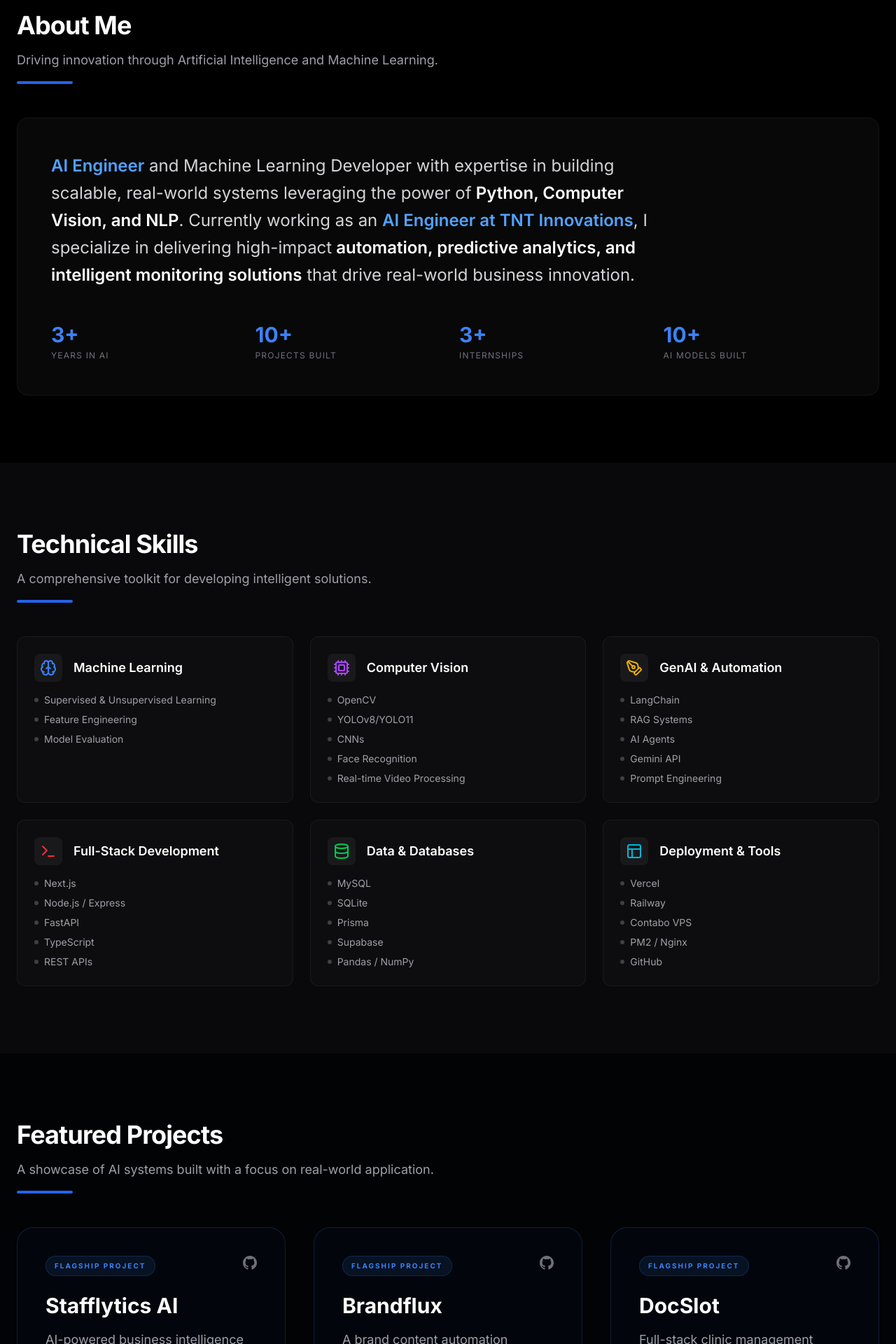
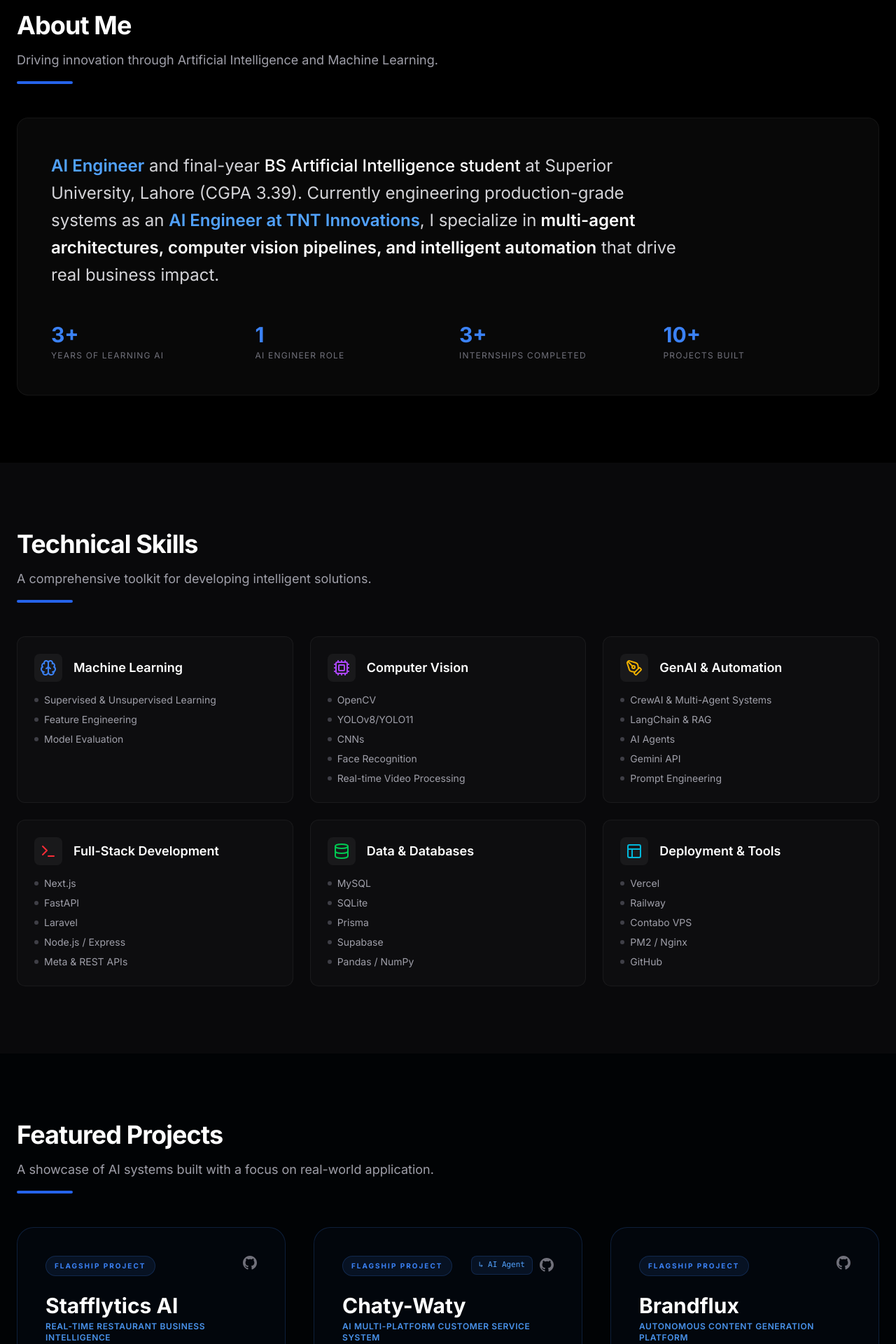
Before and after one commit to minhajasghar/Portfolio, a Next.js app: page / in a window 1280 px wide. Shown: the part 880-2800 px from the top of the page at 70% size. Built offline with nearby package versions, Linux system fonts and the light colour scheme.

Commit message:
feat: add core portfolio UI components and AI chat API route

```diff
--- a/src/components/AIAssistant.tsx
+++ b/src/components/AIAssistant.tsx
@@ -10,21 +10,23 @@ type Message = {
 };
 
 const KNOWLEDGE_BASE = {
-  about: "Minhaj Asghar is an AI Engineer and Machine Learning Developer specializing in Computer Vision, NLP, and automation. He currently works as an AI Engineer at TNT Innovations and has built over 10+ professional AI projects.",
-  projects: "His flagship projects include Stafflytics AI (restaurant business intelligence with YOLOv8-Pose), Brandflux (brand content automation platform), and DocSlot (clinic management system).",
-  skills: "He is proficient in Python, YOLO, OpenCV, TensorFlow, PyTorch, LangChain, and FastAPI/Next.js. He also has strong experience in edge CV deployment and SQL.",
+  about: "Minhaj Asghar is an AI Engineer and final-year BS Artificial Intelligence student at Superior University, Lahore (CGPA 3.39, 2023–2027). He has 3+ years of learning AI, completed 3+ internships, and currently works as an AI Engineer at TNT Innovations.",
+  education: "Minhaj is in his final year of Bachelor of Science in Artificial Intelligence at Superior University, Lahore (2023–2027) with a CGPA of 3.39.",
+  projects: "His flagship projects include Stafflytics AI (restaurant BI with YOLOv8-Pose), Chaty-Waty (multi-platform AI customer service system with CrewAI, Gemini API & Meta APIs built at TNT Innovations), and Brandflux (brand content generation platform).",
+  skills: "He is proficient in Python, CrewAI, YOLO, OpenCV, TensorFlow, PyTorch, LangChain, and FastAPI/Next.js. He also has strong experience in edge CV deployment and SQL.",
   contact: "You can contact Minhaj via the contact form on this website or email him at minhajasghar5@gmail.com. He is also active on LinkedIn and GitHub.",
-  experience: "Minhaj is currently working as an AI Engineer at TNT Innovations, where he designs real-time video analytics and automated monitoring CV pipelines. Prior to this role, he completed 3+ internships in Machine Learning, AI Research, and Data Science."
+  experience: "Minhaj is currently working as an AI Engineer at TNT Innovations, where he designs real-time video analytics and multi-agent systems. Prior to this role, he completed 3+ internships in Machine Learning, AI Research, and Data Science."
 };
 
 const getLocalResponse = (query: string): string => {
   const q = query.toLowerCase();
-  if (q.includes("project") || q.includes("work")) return KNOWLEDGE_BASE.projects;
+  if (q.includes("project") || q.includes("work") || q.includes("chaty")) return KNOWLEDGE_BASE.projects;
+  if (q.includes("education") || q.includes("university") || q.includes("gpa") || q.includes("degree") || q.includes("study") || q.includes("student")) return KNOWLEDGE_BASE.education;
   if (q.includes("about") || q.includes("who is") || q.includes("role") || q.includes("title")) return KNOWLEDGE_BASE.about;
   if (q.includes("skill") || q.includes("tech") || q.includes("language")) return KNOWLEDGE_BASE.skills;
   if (q.includes("contact") || q.includes("email") || q.includes("hire")) return KNOWLEDGE_BASE.contact;
   if (q.includes("experience") || q.includes("internship") || q.includes("job")) return KNOWLEDGE_BASE.experience;
-  return "That's a great question! Minhaj is an AI Engineer specializing in Computer Vision, Machine Learning, and Generative AI. For specific details about his experience, projects, or skills, feel free to ask!";
+  return "That's a great question! Minhaj is an AI Engineer and final-year BS Artificial Intelligence student at Superior University Lahore (CGPA 3.39). For specific details about his experience, projects, or skills, feel free to ask!";
 };
 
 export default function AIAssistant() {
--- a/src/components/About.tsx
+++ b/src/components/About.tsx
@@ -19,29 +19,28 @@ export default function About() {
           className="glass p-8 md:p-12 rounded-2xl border border-white/5"
         >
           <p className="text-xl md:text-2xl text-zinc-300 leading-relaxed max-w-4xl">
-            <span className="text-blue-400 font-semibold">AI Engineer</span> and Machine Learning Developer with expertise in building scalable, real-world systems leveraging the power of
-            <span className="text-white font-semibold"> Python, Computer Vision, and NLP</span>.
-            Currently working as an <span className="text-blue-400 font-semibold">AI Engineer at TNT Innovations</span>, I specialize in delivering high-impact
-            <span className="text-white font-semibold"> automation, predictive analytics, and intelligent monitoring solutions</span>{" "}
-            that drive real-world business innovation.
+            <span className="text-blue-400 font-semibold">AI Engineer</span> and final-year <span className="text-white font-medium">BS Artificial Intelligence student</span> at Superior University, Lahore (CGPA 3.39).
+            Currently engineering production-grade systems as an <span className="text-blue-400 font-semibold">AI Engineer at TNT Innovations</span>, I specialize in
+            <span className="text-white font-semibold"> multi-agent architectures, computer vision pipelines, and intelligent automation</span>{" "}
+            that drive real business impact.
           </p>
 
           <div className="grid grid-cols-2 md:grid-cols-4 gap-8 mt-12">
             <div>
               <h4 className="text-blue-500 font-bold text-3xl mb-1">3+</h4>
-              <p className="text-zinc-500 text-xs uppercase tracking-widest">Years in AI</p>
+              <p className="text-zinc-500 text-xs uppercase tracking-widest">Years of Learning AI</p>
+            </div>
+            <div>
+              <h4 className="text-blue-500 font-bold text-3xl mb-1">1</h4>
+              <p className="text-zinc-500 text-xs uppercase tracking-widest">AI Engineer Role</p>
+            </div>
+            <div>
+              <h4 className="text-blue-500 font-bold text-3xl mb-1">3+</h4>
+              <p className="text-zinc-500 text-xs uppercase tracking-widest">Internships Completed</p>
             </div>
             <div>
               <h4 className="text-blue-500 font-bold text-3xl mb-1">10+</h4>
               <p className="text-zinc-500 text-xs uppercase tracking-widest">Projects Built</p>
-            </div>
-            <div>
-              <h4 className="text-blue-500 font-bold text-3xl mb-1">3+</h4>
-              <p className="text-zinc-500 text-xs uppercase tracking-widest">Internships</p>
-            </div>
-            <div>
-              <h4 className="text-blue-500 font-bold text-3xl mb-1">10+</h4>
-              <p className="text-zinc-500 text-xs uppercase tracking-widest">AI Models Built</p>
             </div>
           </div>
         </motion.div>
--- a/src/components/Education.tsx
+++ b/src/components/Education.tsx
@@ -2,32 +2,122 @@
 
 import { motion } from "framer-motion";
 import SectionHeader from "./SectionHeader";
-import { GraduationCap } from "lucide-react";
+import { GraduationCap, Award, Calendar, MapPin, BookOpen, Sparkles, CheckCircle2 } from "lucide-react";
+
+const coursework = [
+  "Deep Learning & Neural Networks",
+  "Computer Vision & Edge Inference",
+  "Generative AI & Agent Architectures",
+  "Data Structures & Algorithms",
+  "Machine Learning & Pattern Recognition",
+  "Database Systems & Cloud Deployments"
+];
 
 export default function Education() {
   return (
-    <section id="education" className="py-24 bg-black">
-      <div className="container mx-auto px-6">
+    <section id="education" className="py-24 bg-black relative overflow-hidden">
+      {/* Subtle background glow */}
+      <div className="absolute top-1/2 left-1/2 -translate-x-1/2 -translate-y-1/2 w-[500px] h-[300px] bg-blue-600/5 blur-[120px] rounded-full pointer-events-none" />
+
+      <div className="container max-w-6xl mx-auto px-6 relative z-10">
         <SectionHeader
           title="Education"
+          subtitle="Academic foundation empowering my real-world engineering in Artificial Intelligence."
         />
 
         <motion.div
-          initial={{ opacity: 0, scale: 0.98 }}
-          whileInView={{ opacity: 1, scale: 1 }}
+          initial={{ opacity: 0, y: 25 }}
+          whileInView={{ opacity: 1, y: 0 }}
           viewport={{ once: true }}
-          className="p-8 rounded-2xl border border-white/5 bg-white/[0.01] flex items-start gap-6 max-w-3xl"
+          transition={{ duration: 0.6 }}
+          className="glass rounded-3xl border border-white/10 p-8 md:p-12 hover:border-blue-500/30 transition-all duration-500 relative overflow-hidden group shadow-2xl"
         >
-          <div className="p-4 rounded-xl bg-blue-500/10 text-blue-500">
-            <GraduationCap size={32} />
+          {/* Top subtle highlight line */}
+          <div className="absolute top-0 left-0 right-0 h-[2px] bg-gradient-to-r from-transparent via-blue-500/40 to-transparent" />
+
+          <div className="flex flex-col lg:flex-row lg:items-start justify-between gap-8 mb-8 pb-8 border-b border-white/10">
+            {/* Degree & University Details */}
+            <div className="flex items-start gap-5">
+              <div className="p-4 rounded-2xl bg-blue-500/10 text-blue-400 border border-blue-500/20 group-hover:scale-105 transition-transform flex-shrink-0 shadow-lg shadow-blue-500/5">
+                <GraduationCap size={36} />
+              </div>
+
+              <div>
+                <div className="flex items-center gap-3 flex-wrap mb-2">
+                  <span className="text-xs px-3 py-1 rounded-full bg-blue-500/10 text-blue-400 border border-blue-500/20 font-semibold flex items-center gap-1.5">
+                    <span className="w-1.5 h-1.5 rounded-full bg-blue-400 animate-pulse" />
+                    Final Year Undergraduate Student
+                  </span>
+                  <span className="text-xs px-3 py-1 rounded-full bg-white/5 text-zinc-400 border border-white/10 font-medium">
+                    BS Artificial Intelligence
+                  </span>
+                </div>
+
+                <h3 className="text-2xl md:text-3xl font-bold text-white tracking-tight mb-2">
+                  Bachelor of Science in Artificial Intelligence
+                </h3>
+
+                <p className="text-lg md:text-xl text-blue-400/90 font-medium mb-3 flex items-center gap-2">
+                  <span>Superior University, Lahore</span>
+                </p>
+
+                <div className="flex items-center gap-6 text-sm text-zinc-400 flex-wrap">
+                  <span className="flex items-center gap-1.5">
+                    <Calendar size={15} className="text-blue-400" />
+                    2023 – 2027 (Expected Graduation)
+                  </span>
+                  <span className="flex items-center gap-1.5">
+                    <MapPin size={15} className="text-blue-400" />
+                    Lahore, Pakistan
+                  </span>
+                </div>
+              </div>
+            </div>
+
+            {/* CGPA & Academic Standing Card */}
+            <div className="flex-shrink-0 lg:text-right flex lg:flex-col items-center lg:items-end justify-between gap-4 p-5 rounded-2xl bg-white/[0.02] border border-white/10 backdrop-blur-md">
+              <div className="flex items-center gap-2 text-yellow-400/90 text-xs font-semibold uppercase tracking-wider">
+                <Award size={16} />
+                <span>Academic Standing</span>
+              </div>
+              <div>
+                <div className="text-3xl md:text-4xl font-extrabold bg-gradient-to-r from-blue-400 to-cyan-300 bg-clip-text text-transparent">
+                  3.39
+                  <span className="text-zinc-500 text-lg font-medium"> / 4.0</span>
+                </div>
+                <p className="text-xs text-zinc-400 mt-1">Cumulative Grade Point Average</p>
+              </div>
+            </div>
           </div>
-          <div>
-            <h3 className="text-2xl font-bold mb-1">BS Artificial Intelligence</h3>
-            <p className="text-zinc-300 text-lg mb-2">Superior University</p>
-            <div className="flex items-center gap-4 text-sm text-zinc-500">
-              <span>2023 – 2027</span>
-              <span className="w-1 h-1 rounded-full bg-zinc-700" />
-              <span className="font-semibold text-blue-400">CGPA: 3.4</span>
+
+          {/* Core Focus & Key Coursework */}
+          <div className="grid grid-cols-1 lg:grid-cols-[1.2fr_1.8fr] gap-8 items-start">
+            <div>
+              <h4 className="text-sm font-semibold uppercase tracking-widest text-zinc-400 mb-3 flex items-center gap-2">
+                <Sparkles size={16} className="text-blue-400" />
+                Academic Overview
+              </h4>
+              <p className="text-zinc-300 leading-relaxed text-sm md:text-base">
+                Currently in the final year of my Bachelor of Science in Artificial Intelligence at Superior University Lahore. Combining deep academic research in modern machine learning, multi-agent frameworks, and computer vision with active industry engineering as an AI Engineer at TNT Innovations.
+              </p>
+            </div>
+
+            <div>
+              <h4 className="text-sm font-semibold uppercase tracking-widest text-zinc-400 mb-3 flex items-center gap-2">
+                <BookOpen size={16} className="text-blue-400" />
+                Key Coursework & Specializations
+              </h4>
+              <div className="grid grid-cols-1 sm:grid-cols-2 gap-2.5">
+                {coursework.map((course) => (
+                  <div
+                    key={course}
+                    className="flex items-center gap-2 px-3 py-2 rounded-xl bg-white/[0.02] border border-white/5 text-xs md:text-sm text-zinc-300 hover:border-blue-500/20 hover:text-white transition-colors"
+                  >
+                    <CheckCircle2 size={14} className="text-blue-400 flex-shrink-0" />
+                    <span>{course}</span>
+                  </div>
+                ))}
+              </div>
             </div>
           </div>
         </motion.div>
--- a/src/components/Hero.tsx
+++ b/src/components/Hero.tsx
@@ -27,7 +27,7 @@ export default function Hero() {
               className="px-4 py-1.5 rounded-full border border-blue-500/30 bg-blue-500/10 text-sm font-medium text-blue-400 mb-8 inline-flex items-center gap-2 backdrop-blur-sm"
             >
               <span className="w-2 h-2 rounded-full bg-blue-400 animate-pulse" />
-              AI Engineer @ TNT Innovations
+              AI Engineer @ TNT Innovations • Final Year BS AI
             </motion.span>
 
             <div className="relative">
@@ -41,7 +41,7 @@ export default function Hero() {
             </h2>
 
             <p className="text-zinc-400 mb-12 max-w-lg mx-auto lg:mx-0 text-lg md:text-xl leading-relaxed">
-              Building intelligent systems with Machine Learning, Computer Vision, and Generative AI.
+              Final-year BS Artificial Intelligence student & practicing AI Engineer building intelligent multi-agent systems, computer vision, and scalable ML solutions.
             </p>
 
             <div className="flex flex-col sm:flex-row items-center justify-center lg:justify-start gap-5">
--- a/src/components/Projects.tsx
+++ b/src/components/Projects.tsx
@@ -6,26 +6,30 @@ import SectionHeader from "./SectionHeader";
 const projects = [
   {
     title: "Stafflytics AI",
+    subtitle: "Real-Time Restaurant Business Intelligence",
     description: "AI-powered business intelligence system for restaurants using computer vision and machine learning. Features real-time staff tracking, automated attendance, and performance analytics.",
     tags: ["YOLOv8-Pose", "Flask", "MySQL", "RTSP"],
     flagship: true,
     githubUrl: "https://github.com/minhajasghar/Stafflytics-AI"
   },
   {
+    title: "Chaty-Waty",
+    subtitle: "AI Multi-Platform Customer Service System",
+    note: "Built at TNT Innovations • Multi-Agent Architecture",
+    description: "Multi-platform AI customer service system automating support across Facebook, Instagram, WhatsApp, and Lazada with a CrewAI multi-agent architecture and Gemini API for context-aware, order-aware responses.",
+    tags: ["CrewAI", "Python", "Gemini API", "Meta APIs", "Laravel", "MySQL"],
+    flagship: true,
+    githubUrl: "https://github.com/minhajasghar/chaty-waty",
+    agentRepoUrl: "https://github.com/minhajasghar/CrewAI-MySQL-Agent"
+  },
+  {
     title: "Brandflux",
+    subtitle: "Autonomous Content Generation Platform",
     description: "A brand content automation platform with client login. Clients submit their brand website and app, then receive ready-to-post content for Instagram, Facebook, and LinkedIn.",
-    tags: ["Next.js", "FastAPI", "Gemini AI", "Web Scrapping"],
+    tags: ["Next.js", "FastAPI", "Gemini AI", "Web Scraping"],
     flagship: true,
     githubUrl: "https://github.com/minhajasghar/Brandflux"
-  },
-  {
-    title: "DocSlot",
-    description: "Full-stack clinic management system with multi-doctor support, live token-based queue, patient self-booking, billing tracker, and WhatsApp notifications. Built for real-world clinic use.",
-    tags: ["Next.js", "Node.js", "SQLite", "Whatsapp API"],
-    flagship: true,
-    githubUrl: "https://github.com/minhajasghar/DocSlot"
-  },
-
+  }
 ];
 
 export default function Projects() {
@@ -64,12 +68,25 @@ export default function Projects() {
                   ) : (
                     <div />
                   )}
+                  <div className="flex items-center gap-2.5">
+                    {project.agentRepoUrl && (
+                      <a
+                        href={project.agentRepoUrl}
+                        target="_blank"
+                        rel="noopener noreferrer"
+                        className="text-[11px] px-2.5 py-1 rounded-lg bg-blue-500/10 text-blue-400 border border-blue-500/20 hover:bg-blue-500/20 transition-colors flex items-center gap-1 font-mono"
+                        title="AI Agent Sub-Repository"
+                      >
+                        ↳ AI Agent
+                      </a>
+                    )}
                     {project.githubUrl && (
                       <a
                         href={project.githubUrl}
                         target="_blank"
                         rel="noopener noreferrer"
                         className="text-zinc-500 hover:text-blue-400 transition-colors"
+                        title="GitHub Repository"
                       >
                         <svg className="w-5 h-5" fill="currentColor" viewBox="0 0 24 24">
                           <path d="M12 0C5.374 0 0 5.373 0 12c0 5.302 3.438 9.8 8.207 11.387.599.111.793-.261.793-.577v-2.234c-3.338.726-4.033-1.416-4.033-1.416-.546-1.387-1.333-1.756-1.333-1.756-1.089-.745.083-.729.083-.729 1.205.084 1.839 1.237 1.839 1.237 1.07 1.834 2.807 1.304 3.492.997.107-.775.418-1.305.762-1.604-2.665-.305-5.467-1.334-5.467-5.931 0-1.311.469-2.381 1.236-3.221-.124-.303-.535-1.524.117-3.176 0 0 1.008-.322 3.301 1.23A11.509 11.509 0 0112 5.803c1.02.005 2.047.138 3.006.404 2.291-1.552 3.297-1.23 3.297-1.23.653 1.653.242 2.874.118 3.176.77.84 1.235 1.911 1.235 3.221 0 4.609-2.807 5.624-5.479 5.921.43.372.823 1.102.823 2.222v3.293c0 .319.192.694.801.576C20.566 21.797 24 17.3 24 12c0-6.627-5.373-12-12-12z" />
@@ -77,10 +94,23 @@ export default function Projects() {
                       </a>
                     )}
                   </div>
+                </div>
 
-                <h3 className="text-2xl md:text-3xl font-bold mb-4 group-hover:text-blue-400 transition-colors">
+                <h3 className="text-2xl md:text-3xl font-bold mb-1 group-hover:text-blue-400 transition-colors">
                   {project.title}
                 </h3>
+
+                {project.subtitle && (
+                  <span className="text-xs font-semibold text-blue-400/90 uppercase tracking-wider mb-2 block">
+                    {project.subtitle}
+                  </span>
+                )}
+
+                {project.note && (
+                  <span className="text-[11px] text-zinc-500 mb-3 block italic">
+                    {project.note}
+                  </span>
+                )}
 
                 <p className="text-zinc-400 mb-8 flex-grow leading-relaxed text-lg">
                   {project.description}
--- a/src/components/Skills.tsx
+++ b/src/components/Skills.tsx
@@ -18,12 +18,12 @@ const skills = [
   {
     category: "GenAI & Automation",
     icon: <PenTool className="text-yellow-500" />,
-    items: ["LangChain", "RAG Systems", "AI Agents", "Gemini API", "Prompt Engineering"]
+    items: ["CrewAI & Multi-Agent Systems", "LangChain & RAG", "AI Agents", "Gemini API", "Prompt Engineering"]
   },
   {
     category: "Full-Stack Development",
     icon: <Terminal className="text-red-500" />,
-    items: ["Next.js", "Node.js / Express", "FastAPI", "TypeScript", "REST APIs"]
+    items: ["Next.js", "FastAPI", "Laravel", "Node.js / Express", "Meta & REST APIs"]
   },
   {
     category: "Data & Databases",
```
Also changed, not shown: src/app/api/chat/route.ts (+17 -11 lines). Lines whose indentation alone changed are shown as unchanged.
